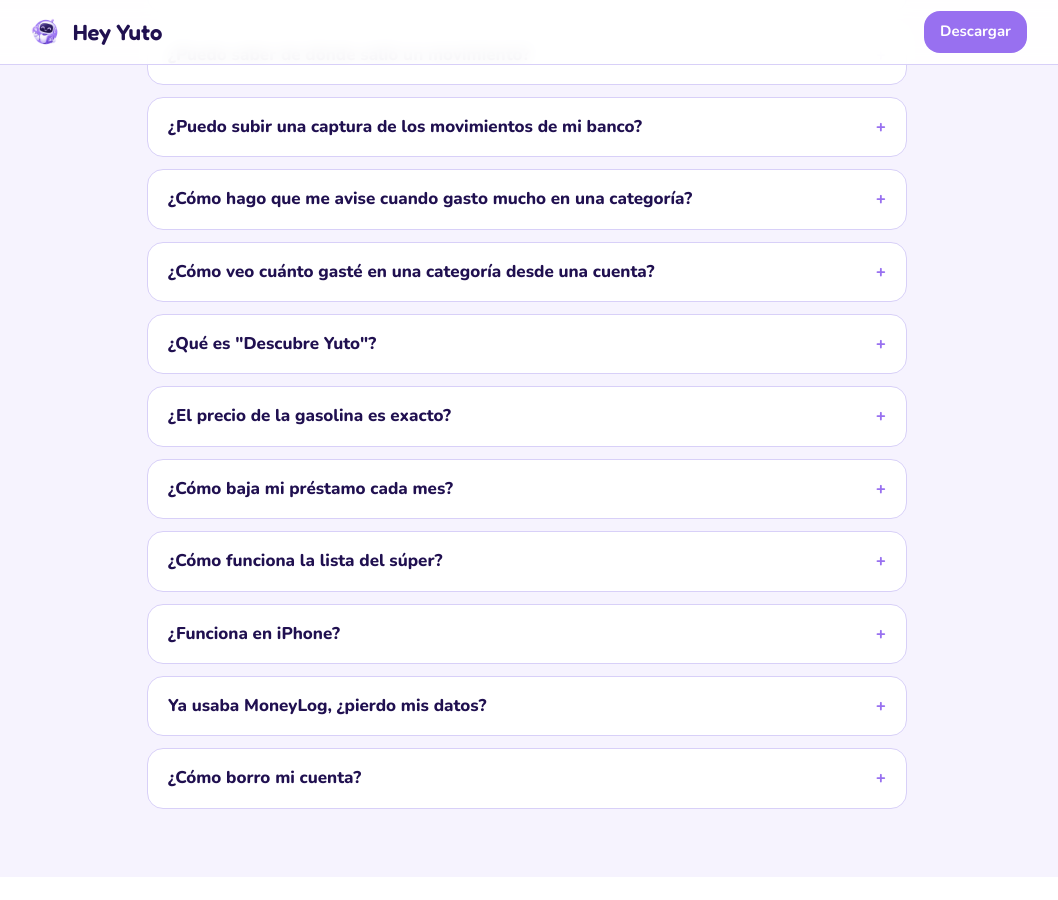
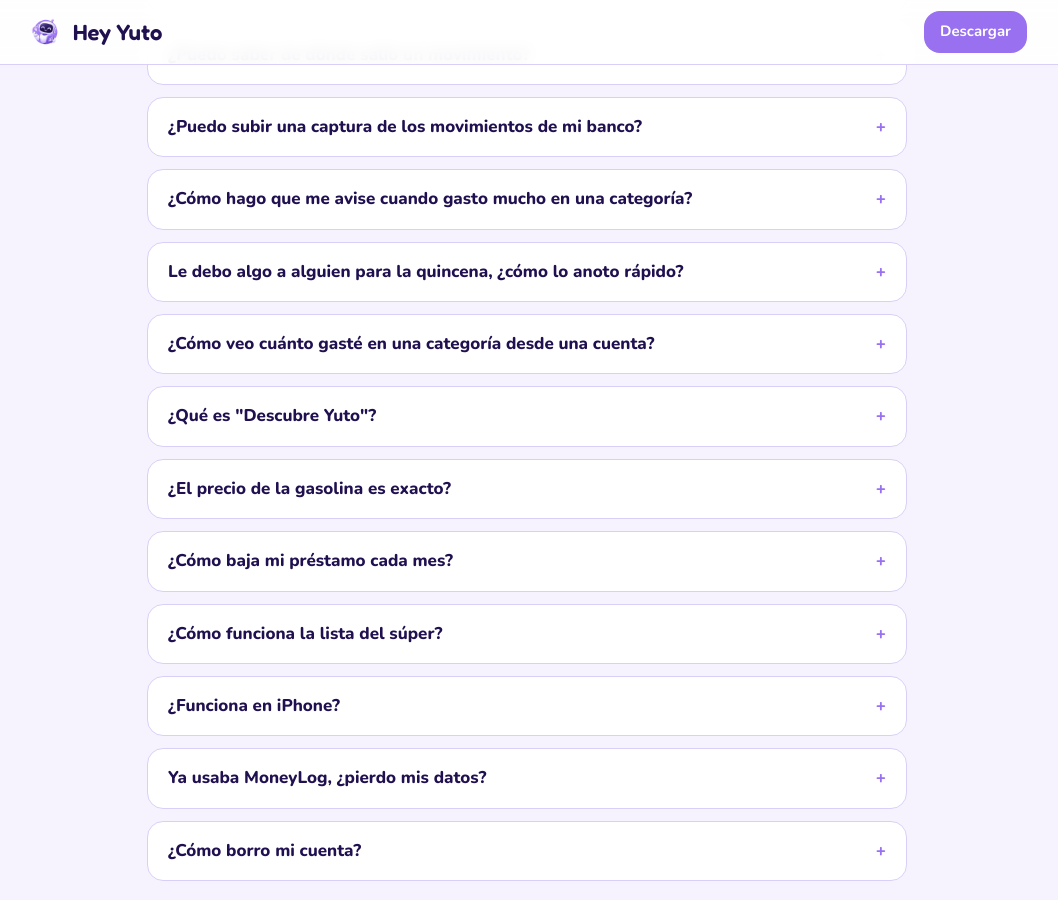
Before and after one commit to Dacoca34/yuto-legal, a Jekyll site: the page index.html, which Jekyll copies as it is, in a window 1280 px wide and 900 px high, scrolled down 6071 px. Shown: the whole window, without its empty margins (113-1171 px from the left). Built offline with Jekyll 4.4.1, drawn with Linux system fonts in a browser that asks for light colours; part of the change alters nothing that is shown.

Commit message:
0.99: Le debo a alguien rapido (FAQ)
Co-Authored-By: Claude Opus 5.5 <noreply@anthropic.com>

```diff
--- a/index.html
+++ b/index.html
@@ -99,6 +99,7 @@
   <details><summary>¿Puedo saber de dónde salió un movimiento?</summary><p>Sí. Deja presionado el movimiento: Yuto te dice si lo leyó de un aviso del banco (y te muestra el aviso), si vino de una factura (y puedes ver la foto) o si lo anotaste a mano, cuándo y quién. Debajo ves cada cambio que se le hizo: monto, categoría, cuenta o fecha.</p></details>
   <details><summary>¿Puedo subir una captura de los movimientos de mi banco?</summary><p>Sí. En el + toca "Factura o captura" y sube la captura de la lista de movimientos de la app de tu banco, o compártela con Hey Yuto. Te muestro todos los movimientos: elige la cuenta, desmarca lo que no quieras y toca "Anotar". Lo que ya tenías anotado sale desmarcado para que no se repita. ¿Tienes más? Agrega otra captura. Si subes el detalle de un solo movimiento, se lee como una factura.</p></details>
   <details><summary>¿Cómo hago que me avise cuando gasto mucho en una categoría?</summary><p>En Finanzas → Categorías, toca la categoría (por ejemplo Ocio). En "Avisarme" pon el monto y elige "Al llegar al 80%", "Cuando pase el monto" o los dos. Te llega una notificación una vez al mes por cada uno.</p></details>
+  <details><summary>Le debo algo a alguien para la quincena, ¿cómo lo anoto rápido?</summary><p>Toca 🤝 en el widget, o agrega "Le debo a alguien" a tu + con "Personalizar". Escribe a quién, cuánto y en cuál de tus dos próximos pagos se lo das; la categoría es opcional. Sale en la lista de ese día de pago y en Finanzas → Préstamos. Cuando le pagues, márcala en la lista: se anota el pago en la categoría que le pusiste, y si te equivocaste, la desmarcas y se borra.</p></details>
   <details><summary>¿Cómo veo cuánto gasté en una categoría desde una cuenta?</summary><p>En Inicio, toca la cuenta arriba del calendario: la lista trae todo lo que pasó por esa cuenta, de cualquier categoría. Luego elige la categoría y arriba de la lista sale el total, con lo que salió y lo que entró.</p></details>
   <details><summary>¿Qué es "Descubre Yuto"?</summary><p>Una lista en Inicio con lo que vale la pena hacer en tus primeros días: agregar tus cuentas y tarjetas, lo que te cobran cada mes, una meta, tus préstamos, tu historial, tu familia y el widget. Se tacha sola cuando lo haces; lo que no te aplica lo marcas. Si la ocultas, vuelve desde Ajustes → Ayuda.</p></details>
   <details><summary>¿El precio de la gasolina es exacto?</summary><p>Es el precio oficial de la Secretaría de Energía para Panamá y Colón, y Yuto te avisa apenas sale si sube o baja tu combustible (95, 91 o diésel). Puede variar según la gasolinera y el lugar.</p></details>
```
